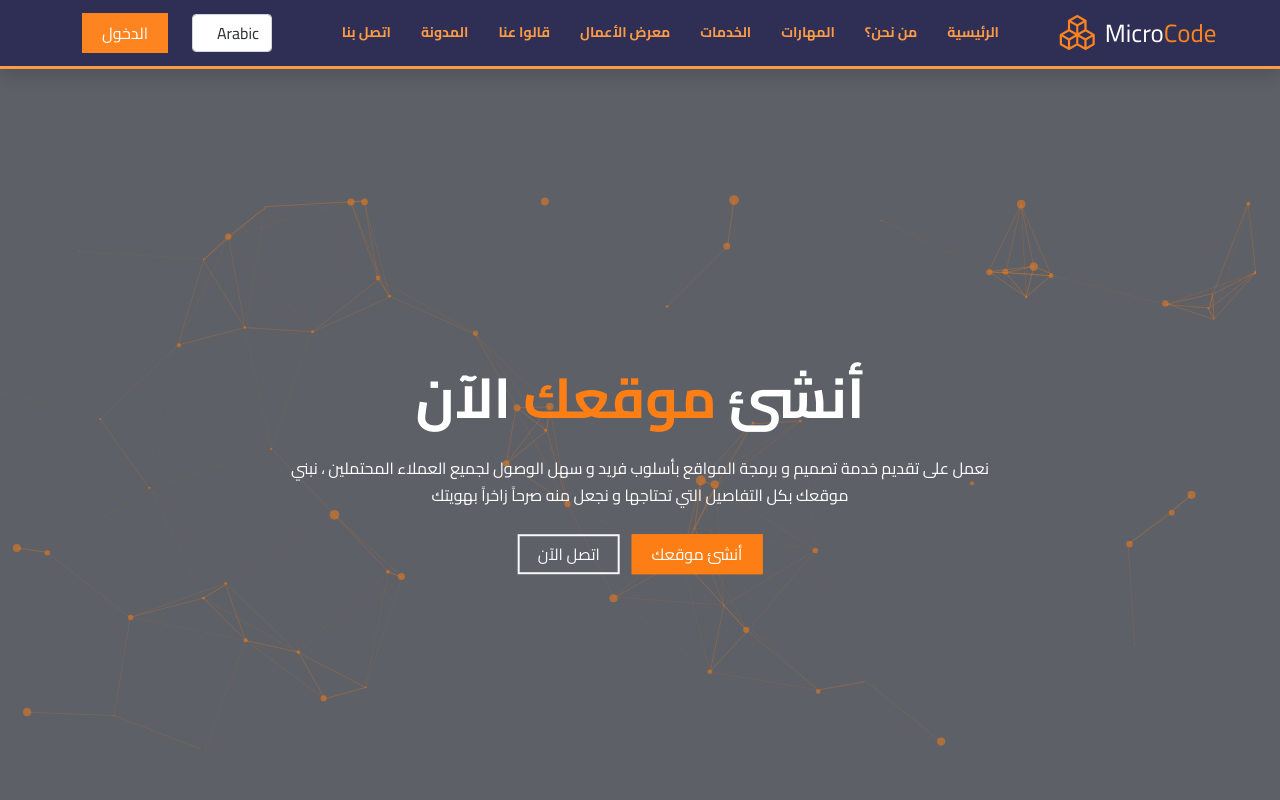
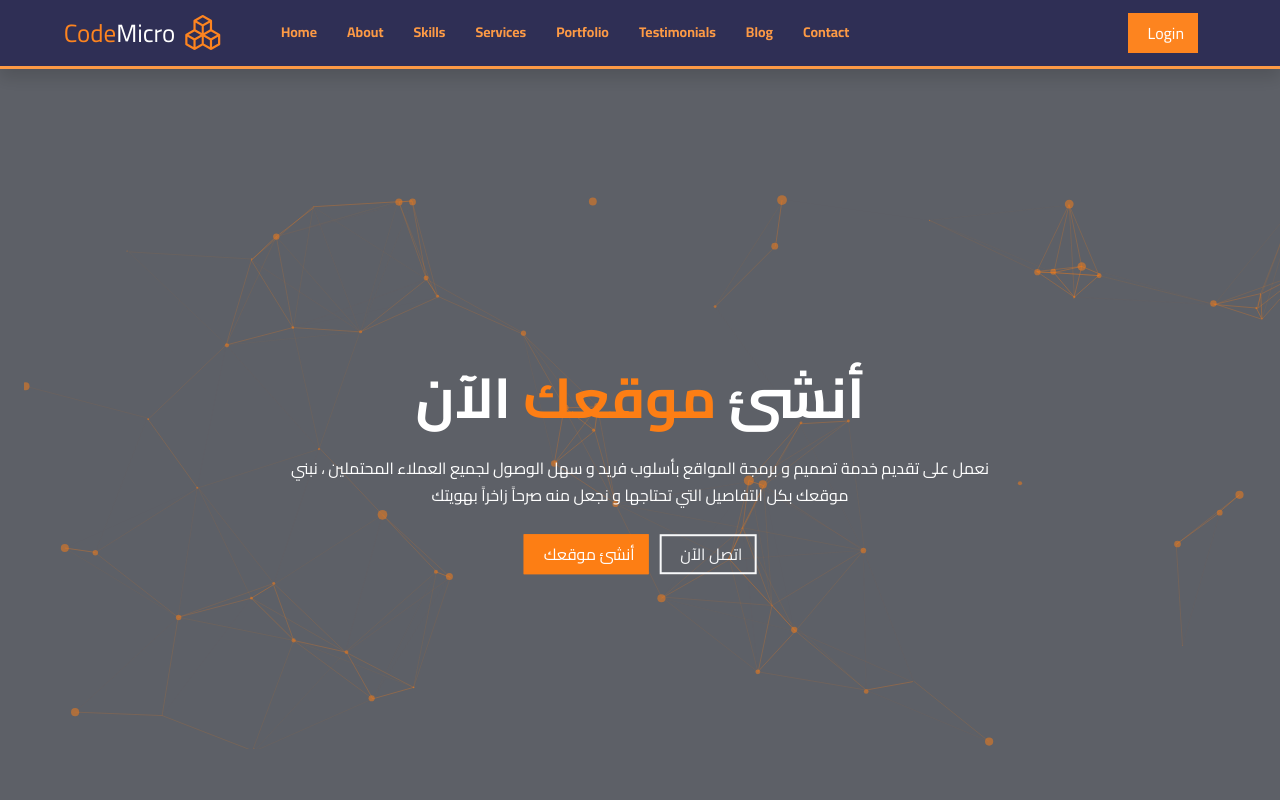
Before and after one commit to Mehrane-Menasri/zeyad, a plain HTML site: page index.html in a window 1280 px wide. Shown: the top 800 px of the page. Drawn offline with nearby package versions, Linux system fonts and the light colour scheme.

Commit message:
initial commit

```diff
--- a/css/style.css
+++ b/css/style.css
@@ -31,7 +31,7 @@
     border-radius: 0!important;
     border-width: 2px!important;
     padding-left: 18px!important;
-    padding-right: 18px!important;
+    padding-left: 18px!important;
     transition: all .3s linear;
 }
 .btn:hover {
@@ -59,9 +59,8 @@
 body {
     overflow-x: hidden!important;
     font-family: "cairo"!important;
-    /* direction: rtl;
-    text-align: right; */
     line-height: 1.7;
+    direction: ltr;
     color: var(--body);
 }
 h1, h2, h3, h4, h5, h6, .display-4 {
@@ -95,7 +94,7 @@ img {
 }
 .navbar .navbar-brand .bi {
     font-size: 35px;
-    margin-right: 10px;
+    margin-left: 10px;
 }
 .navbar .nav-link:hover {
     color: white!important;
@@ -119,7 +118,7 @@ img {
     width: 0%;
     height: 100%;
     top: 0;
-    right: 0;
+    left: 0;
     background-color: var(--primary)!important;
     transition: all linear .3s;
     z-index: -1;
@@ -167,7 +166,7 @@ img {
 /* /hero */
 /* about */
 /* .about-info {
-    margin-right: -80px!important;
+    margin-left: -80px!important;
     z-index: 5;
     background: #fff;
 } */
@@ -202,7 +201,7 @@ img {
     height: 100%;
     background-color: white;
     border-radius: 10px 0 0 10px;
-    float: right;
+    float: left;
     margin: 0;
     font-size: 15px;
     color: black;
@@ -212,7 +211,7 @@ img {
 }
 .progress .progress-title::after {
     content: '';
-    border-right: 10px solid #fff;
+    border-left: 10px solid #fff;
     border-top: 10px solid transparent;
     border-bottom: 10px solid transparent;
     position: absolute;
@@ -346,7 +345,7 @@ img {
 }
 .price-box {
     margin-left: auto;
-    margin-right: auto;
+    margin-left: auto;
     width: 85px;
     height: 55px;
     display: flex;
@@ -441,7 +440,7 @@ footer ul li {
     transition: all linear .3s;
 }
 footer ul li:hover {
-    margin-right: 15px;
+    margin-left: 15px;
 }
 footer ul li i {
     color: white;
--- a/index.html
+++ b/index.html
@@ -4,8 +4,8 @@
         <meta charset="utf-8">
         <meta name="viewport" content="width=device-width, initial-scale=1">
         <title>Micro Code</title>
-        <!-- <link href="https://cdn.jsdelivr.net/npm/bootstrap@5.2.0-beta1/dist/css/bootstrap.min.css" rel="stylesheet" integrity="sha384-0evHe/X+R7YkIZDRvuzKMRqM+OrBnVFBL6DOitfPri4tjfHxaWutUpFmBp4vmVor" crossorigin="anonymous"> -->
-        <link rel="stylesheet" href="https://cdn.jsdelivr.net/npm/bootstrap@5.0.2/dist/css/bootstrap.rtl.min.css" integrity="sha384-gXt9imSW0VcJVHezoNQsP+TNrjYXoGcrqBZJpry9zJt8PCQjobwmhMGaDHTASo9N" crossorigin="anonymous">
+        <link href="https://cdn.jsdelivr.net/npm/bootstrap@5.2.0-beta1/dist/css/bootstrap.min.css" rel="stylesheet" integrity="sha384-0evHe/X+R7YkIZDRvuzKMRqM+OrBnVFBL6DOitfPri4tjfHxaWutUpFmBp4vmVor" crossorigin="anonymous">
+        <!-- <link rel="stylesheet" href="https://cdn.jsdelivr.net/npm/bootstrap@5.0.2/dist/css/bootstrap.rtl.min.css" integrity="sha384-gXt9imSW0VcJVHezoNQsP+TNrjYXoGcrqBZJpry9zJt8PCQjobwmhMGaDHTASo9N" crossorigin="anonymous"> -->
         <link rel="stylesheet" href="https://cdn.jsdelivr.net/npm/bootstrap-icons@1.8.3/font/bootstrap-icons.css">
         <link rel="stylesheet" href="css/style.css">
         <link rel="stylesheet" href="https://cdnjs.cloudflare.com/ajax/libs/font-awesome/4.7.0/css/font-awesome.min.css">
@@ -25,37 +25,33 @@
                 <div class="collapse navbar-collapse" id="navbarSupportedContent">
                     <ul class="navbar-nav me-auto mb-2 mx-5 mb-lg-0">
                         <li class="nav-item">
-                            <a class="nav-link active" aria-current="page" data-lang="home" href="#particles-js">الرئيسية</a>
+                            <a class="nav-link active" aria-current="page" data-lang="home" href="#particles-js">Home</a>
                         </li>
                         <li class="nav-item">
-                            <a class="nav-link" href="#about" data-lang="about">من نحن؟ </a>
+                            <a class="nav-link" href="#about" data-lang="about">About</a>
                         </li>
                         <li class="nav-item">
-                            <a class="nav-link" href="#skills" data-lang="skills">المهارات </a>
+                            <a class="nav-link" href="#skills" data-lang="skills">Skills </a>
                         </li>
                         <li class="nav-item">
-                            <a class="nav-link" href="#services" data-lang="services">الخدمات </a>
+                            <a class="nav-link" href="#services" data-lang="services">Services </a>
                         </li>
                         <li class="nav-item">
-                            <a class="nav-link" href="#portfolio" data-lang="portfolio">معرض الأعمال </a>
+                            <a class="nav-link" href="#portfolio" data-lang="portfolio"> Portfolio </a>
                         </li>
                         <li class="nav-item">
-                            <a class="nav-link" href="#testimonials" data-lang="testimonials">قالوا عنا </a>
+                            <a class="nav-link" href="#testimonials" data-lang="testimonials">Testimonials  </a>
                         </li>
                         <li class="nav-item">
-                            <a class="nav-link" href="#blog" data-lang="blog">المدونة </a>
+                            <a class="nav-link" href="#blog" data-lang="blog">Blog </a>
                         </li>
                         <li class="nav-item">
-                            <a class="nav-link" href="#contact" data-lang="contact">اتصل بنا </a>
+                            <a class="nav-link" href="#contact" data-lang="contact">Contact </a>
                         </li>
                     </ul>
-                    <select class="form-control mx-2" style="width: 80px;">
-                        <option value="ar" selected data-lang="arabic">Arabic</option>
-                        <option value="en" data-lang="english">English</option>
-                    </select>
                     <!-- login Button trigger modal -->
                     <button data-lang="login" type="button" class="btn btn-primary ms-3" data-bs-toggle="modal" data-bs-target="#exampleModal">
-                    الدخول
+                    Login
                     </button>
                 </div>
             </div>
@@ -66,19 +62,19 @@
             <div class="modal-dialog">
                 <div class="modal-content">
                     <div class="modal-header">
-                        <h5 data-lang="login" class="modal-title" id="exampleModalLabel">تسجيل الدخول</h5>
+                        <h5 data-lang="login" class="modal-title" id="exampleModalLabel"> Login</h5>
                         <button type="button" class="btn-close" data-bs-dismiss="modal" aria-label="Close"></button>
                     </div>
                     <div class="modal-body">
                         <form>
                             <div class="row mb-3">
-                                <label data-lang="email" for="inputEmail3" class="col-sm-4 col-form-label">البريد الالكتروني</label>
+                                <label data-lang="email" for="inputEmail3" class="col-sm-4 col-form-label"> Email</label>
                                 <div class="col-sm-8">
                                     <input type="email" class="form-control" id="inputEmail3">
                                 </div>
                             </div>
                             <div class="row mb-3">
-                                <label data-lang="password" for="inputPassword3" class="col-sm-4 col-form-label">كلمة المرور</label>
+                                <label data-lang="password" for="inputPassword3" class="col-sm-4 col-form-label"> Password</label>
                                 <div class="col-sm-8">
                                     <input type="password" class="form-control" id="inputPassword3">
                                 </div>
@@ -86,8 +82,8 @@
                         </form>
                     </div>
                     <div class="modal-footer">
-                        <button data-lang="close" type="button" class="btn btn-secondary" data-bs-dismiss="modal">إغلاق</button>
-                        <button data-lang="login" type="button" class="btn btn-primary">تسجيل</button>
+                        <button data-lang="close" type="button" class="btn btn-secondary" data-bs-dismiss="modal">Close</button>
+                        <button data-lang="login" type="button" class="btn btn-primary">Register</button>
                     </div>
                 </div>
             </div>
@@ -843,7 +839,7 @@
         <!-- /footer -->
 
         <!-- js links -->
-        <script src="js/script.js"></script>
+        <!-- <script src="js/script.js"></script> -->
         <script src="js/particles.js"></script>
         <script src="js/app.js"></script>
         <script src="https://cdn.jsdelivr.net/npm/bootstrap@5.2.0-beta1/dist/js/bootstrap.bundle.min.js" integrity="sha384-pprn3073KE6tl6bjs2QrFaJGz5/SUsLqktiwsUTF55Jfv3qYSDhgCecCxMW52nD2" crossorigin="anonymous"></script>
```
